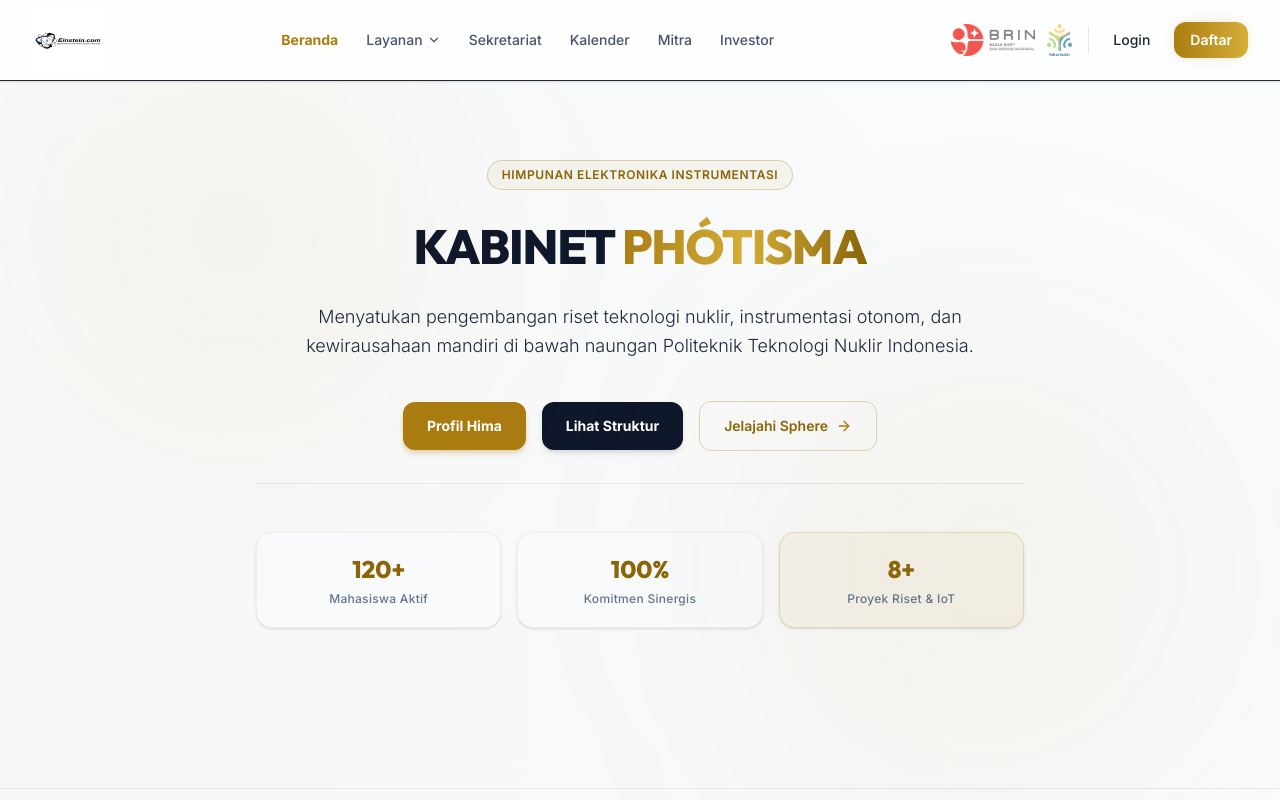
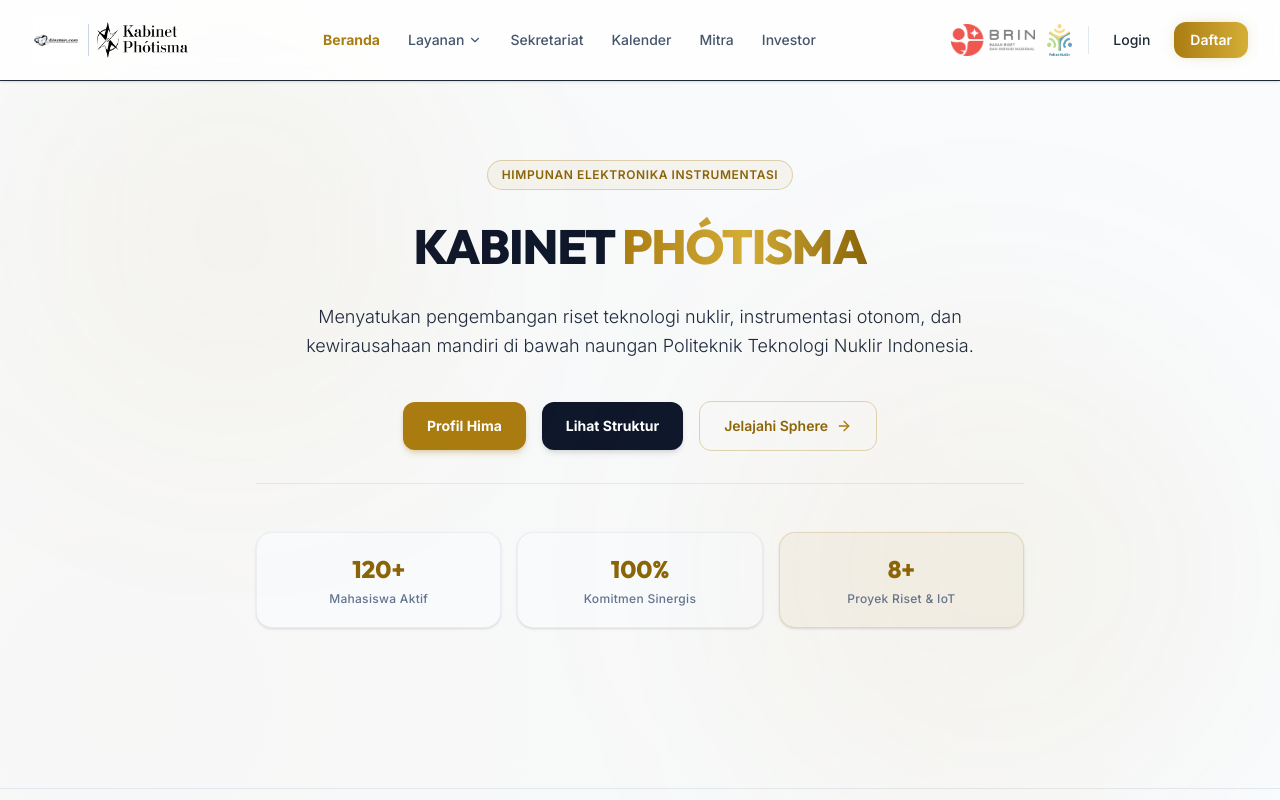
Before and after one commit to Adiguna0010/website-hima-einstein-com, a React (Vite) app: page / in a window 1280 px wide. Shown: the top 800 px of the page. Built offline with nearby package versions, Linux system fonts and the light colour scheme.

Commit message:
style: apply combined dual-logo layout in Navbar and Footer for consistent branding

```diff
--- a/src/components/Footer.jsx
+++ b/src/components/Footer.jsx
@@ -12,6 +12,16 @@ export default function Footer() {
         <div className="grid grid-cols-1 md:grid-cols-4 gap-8 text-left">
           {/* Brand/About */}
           <div className="md:col-span-2 space-y-4">
+            <div className="flex items-center gap-3">
+              <img
+                src="/Media/Logo HIma/logo hima warna (3)_page-0001.jpg"
+                alt="Logo HIMA EINSTEN"
+                className="h-12 w-auto object-contain rounded-md"
+                onError={(e) => {
+                  e.target.src = "https://placehold.co/120x45/ffffff/000000?text=EINSTEN";
+                }}
+              />
+              <div className="w-px h-8 bg-slate-300"></div>
               <img
                 src="/Media/Logo Kabinet/logo kabinet hitam (horizontal).png"
                 alt="Kabinet Phótisma Logo"
@@ -20,6 +30,7 @@ export default function Footer() {
                   e.target.src = "https://placehold.co/180x45/ffffff/000000?text=KABINET+PHOTISMA";
                 }}
               />
+            </div>
             <p className="text-slate-600 text-sm max-w-sm leading-relaxed font-light">
               Website Resmi Himpunan Mahasiswa Program Studi Elektronika Instrumentasi Politeknik Teknologi Nuklir Indonesia - Kabinet Phótisma.
             </p>
--- a/src/components/Navbar.jsx
+++ b/src/components/Navbar.jsx
@@ -285,14 +285,23 @@ export default function Navbar() {
       <div className="max-w-7xl mx-auto px-4 sm:px-6 lg:px-8">
         <div className="flex items-center justify-between h-12">
 
-          {/* Logo - HIMA logo */}
-          <div className="flex-shrink-0 cursor-pointer flex items-center" onClick={() => navigate('/')}>
+          {/* Logo - HIMA & Kabinet logo */}
+          <div className="flex-shrink-0 cursor-pointer flex items-center gap-2" onClick={() => navigate('/')}>
             <img
               src="/Media/Logo HIma/logo hima warna (3)_page-0001.jpg"
-              alt="HIMPUNAN EINSTEN.COM Logo"
-              className="h-14 sm:h-18 w-auto object-contain"
+              alt="Logo HIMA EINSTEN"
+              className="h-10 sm:h-12 w-auto object-contain rounded-md"
               onError={(e) => {
-                e.target.src = "https://placehold.co/180x45/ffffff/000000?text=EINSTEN";
+                e.target.src = "https://placehold.co/120x45/ffffff/000000?text=EINSTEN";
+              }}
+            />
+            <div className="w-px h-6 sm:h-8 bg-slate-300"></div>
+            <img
+              src="/Media Einsten/Media Umum/logo kabinet hitam (horizontal) (1).png"
+              alt="Logo Kabinet Phótisma"
+              className="h-7 sm:h-9 w-auto object-contain"
+              onError={(e) => {
+                e.target.src = "https://placehold.co/180x45/ffffff/000000?text=PHÓTISMA";
               }}
             />
           </div>
```
Lines whose indentation alone changed are shown as unchanged.
